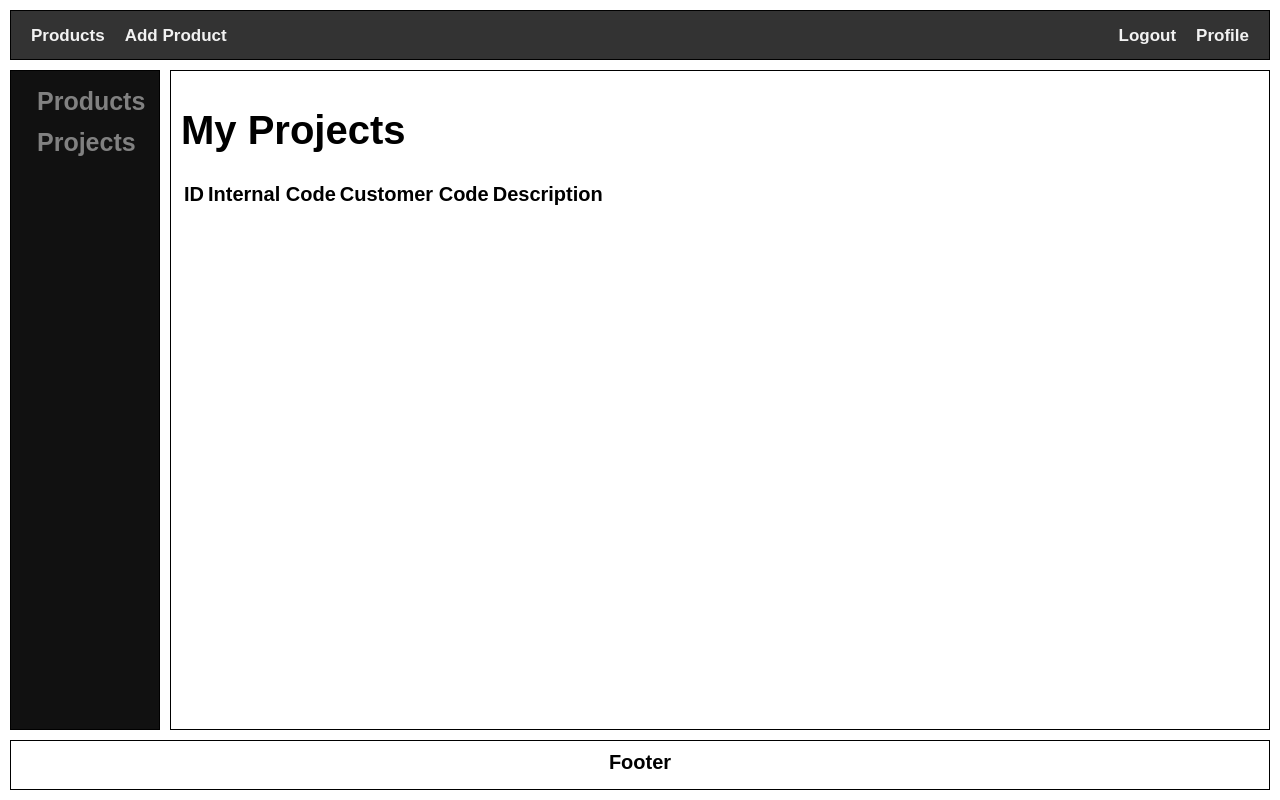
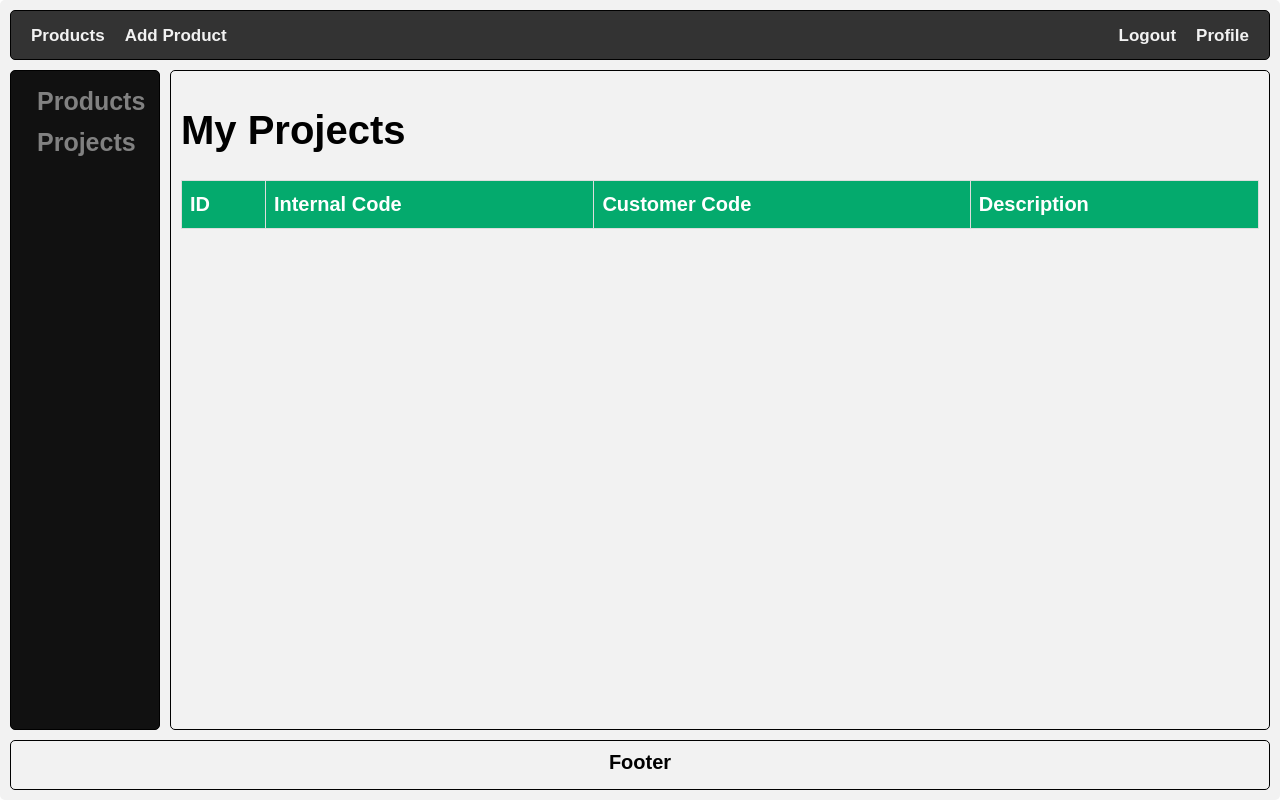
Before and after one commit to patricijus/portfolio, a Flask app: page /product_list in a window 1280 px wide. Run offline with Flask 3, Linux system fonts and the light colour scheme; lists and menus that the app fills with data are empty.

Commit message:
Added full crud to products app

```diff
--- a/my_final_project/products/forms.py
+++ b/my_final_project/products/forms.py
@@ -5,9 +5,11 @@ from wtforms.validators import DataRequired
 
 class ProductForm(FlaskForm):
 
-
-
     name = StringField('Product Name', validators=[DataRequired()])
     internal_code = StringField('Internal Code', validators=[DataRequired()])
     customer_code = StringField('Customer Code', validators=[DataRequired()])
     category_id = SelectField(choices=[])
+
+
+class ProductCategoryForm(FlaskForm):
+    name= StringField('Category Name', validators=[DataRequired()])
--- a/my_final_project/products/templates/product-add.html
+++ b/my_final_project/products/templates/product-add.html
@@ -1,13 +1,14 @@
-{% extends 'index.html' %}
+{% extends 'base.html' %}
 
 {% block content %}
 
 
 <form method="POST">
     {{ form.csrf_token }}
-    {{ form.name.label }} {{ form.name(size=20) }}
+
     {{ form.internal_code.label }} {{ form.internal_code(size=20) }}
     {{ form.customer_code.label }} {{ form.customer_code(size=20) }}
+    {{ form.name.label }} {{ form.name(size=20) }}
     {{ form.category_id.label }} {{ form.category_id }}
     <input type="submit" value="Submit">
 </form>
--- a/my_final_project/products/templates/product-edit.html
+++ b/my_final_project/products/templates/product-edit.html
@@ -1,4 +1,4 @@
-{% extends 'index.html' %}
+{% extends 'base.html' %}
 {% block content %}
 <form method="POST">
     {{ form.csrf_token }}
--- a/my_final_project/products/templates/product-list.html
+++ b/my_final_project/products/templates/product-list.html
@@ -1,7 +1,7 @@
-{% extends 'index.html' %}
+{% extends 'base.html' %}
 
 {% block content %}
-<table class="table">
+<table class="table" id="products">
     <thead>
         <tr>
             <th scope="col">ID</th>
@@ -17,8 +17,8 @@
         <td>{{ product.internal_code }}</td>
         <td>{{ product.customer_code }}</td>
         <td>{{ product.name }}</td>
-        <td>Edit</td>
-        <td>Delete</td>
+
+        <td><a href="{{ url_for('products.delete_product', id=product.id) }}">Delete</a></td>
     </tr>
 
     {% endfor %}
--- a/my_final_project/products/templates/product-main.html
+++ b/my_final_project/products/templates/product-main.html
@@ -1,4 +1,4 @@
-{% extends 'index.html' %}
+{% extends 'base.html' %}
 {% block content %}
     <h1>Products</h1>
 {% endblock content %}<h1>Products</h1>
--- a/my_final_project/products/views.py
+++ b/my_final_project/products/views.py
@@ -1,4 +1,6 @@
+
 from flask import render_template, Blueprint, redirect, request, url_for
+from sqlalchemy.exc import IntegrityError
 from .models import Product, ProductCategory
 from .forms import ProductForm
 from my_final_project import db
@@ -23,39 +25,96 @@ def add_product():
     form.category_id.choices = CATEGORIES
     error = None
     if form.validate_on_submit():
+        try:
 
-        product = Product(
-            name=form.name.data,
-            customer_code=form.customer_code.data,
-            internal_code=form.internal_code.data,
-            category_id=form.category_id.data)
+            product = Product(
+                name=form.name.data,
+                customer_code=form.customer_code.data,
+                internal_code=form.internal_code.data,
+                category_id=form.category_id.data)
 
-        db.session.add(product)
-        db.session.commit()
-        print(form.category_id.data)
+            db.session.add(product)
+            db.session.commit()
+
+        except IntegrityError:
+            error = "Duplicate"
+            db.session.rollback()
+            return redirect(url_for('products.add_product'))
+
         return redirect(url_for('products.product_list'))
 
     return render_template('product-add.html', form=form)
+
+
+# @bp.get('/edit_product/<int:id>')
+# def edit_product(id):
+#     categories = ProductCategory.query.all()
+#     CATEGORIES = [(category.id, category.name) for category in categories]
+#     form = ProductForm()
+#     form.category_id.choices = CATEGORIES
+#     product = Product.query.filter_by(id=id).first()
+
+#     form.name.data = product.name
+#     form.customer_code.data = product.customer_code
+#     form.internal_code.data = product.internal_code
+#     form.category_id.data = product.category_id
+#     return render_template('product-add.html', form=form)
+
+# @bp.post('/edit_product/<int:id>')
+# def edit_products(id):
+#     categories = ProductCategory.query.all()
+#     CATEGORIES = [(category.id, category.name) for category in categories]
+#     form = ProductForm()
+#     form.category_id.choices = CATEGORIES
+#     product = Product.query.filter_by(id=id).first()
+#     if form.validate_on_submit():
+
+#         product.name = form.name.data
+#         product.customer_code = form.customer_code.data
+#         product.internal_code = form.internal_code.data
+#         product.category_id = form.category_id.data
+#         db.session.commit()
+#         return redirect(url_for('products.product_list'))
+#     return redirect(url_for('products.product_list'))
 
 @bp.route('/edit_product/<int:id>', methods=['GET','POST'])
 def edit_product(id):
     categories = ProductCategory.query.all()
     CATEGORIES = [(category.id, category.name) for category in categories]
-    form = ProductForm()
-    form.category_id.choices = CATEGORIES
+
     product = Product.query.filter_by(id=id).first()
 
-    if form.validate_on_submit():
-        product.name = form.name.data
-        product.customer_code = form.customer_code.data
-        product.internal_code = form.internal_code.data
-        product.category_id = form.category_id.data
-        db.session.commit()
-        return redirect(url_for('products.product_list'))
+    form = ProductForm(category_id = product.category_id)
+    form.category_id.choices = CATEGORIES
+
+    if request.method == 'POST' and form.validate_on_submit():
+        try:
+            product.name = form.name.data
+            product.customer_code = form.customer_code.data
+            product.internal_code = form.internal_code.data
+            product.category_id = form.category_id.data
+            db.session.commit()
+            return redirect(url_for('products.product_list'))
+        except IntegrityError:
+            error = "Duplicate"
+            db.session.rollback()
+            return redirect(url_for('products.product_list'))
+
     if request.method == 'GET':
+
         form.name.data = product.name
         form.customer_code.data = product.customer_code
         form.internal_code.data = product.internal_code
-        form.category_id.data = product.category_id
+        # form.category_id.data = product.category_id
+        # form.category_id.default = -product.category_id
+
         return render_template('product-add.html', form=form)
+
     return redirect(url_for('products.product_list'))
+
+@bp.route('/delete_product/<int:id>', methods=['POST', 'GET'])
+def delete_product(id):
+    product = Product.query.filter_by(id=id).first()
+    db.session.delete(product)
+    db.session.commit()
+    return redirect(url_for('products.product_list'))
--- a/my_final_project/static/css/main.css
+++ b/my_final_project/static/css/main.css
@@ -84,3 +84,57 @@ body {
   grid-column-end: 5;
   text-align: center;
 }
+
+input[type=text], select {
+  width: 100%;
+  padding: 12px 20px;
+  margin: 8px 0;
+  display: inline-block;
+  border: 1px solid #ccc;
+  border-radius: 4px;
+  box-sizing: border-box;
+}
+
+input[type=submit] {
+  width: 100%;
+  background-color: #4CAF50;
+  color: white;
+  padding: 14px 20px;
+  margin: 8px 0;
+  border: none;
+  border-radius: 4px;
+  cursor: pointer;
+}
+
+input[type=submit]:hover {
+  background-color: #45a049;
+}
+
+div {
+  border-radius: 5px;
+  background-color: #f2f2f2;
+  padding: 20px;
+}
+
+#products {
+  font-family: Arial, Helvetica, sans-serif;
+  border-collapse: collapse;
+  width: 100%;
+}
+
+#products td, #products th {
+  border: 1px solid #ddd;
+  padding: 8px;
+}
+
+#products tr:nth-child(even){background-color: #f2f2f2;}
+
+#products tr:hover {background-color: #ddd;}
+
+#products th {
+  padding-top: 12px;
+  padding-bottom: 12px;
+  text-align: left;
+  background-color: #04AA6D;
+  color: white;
+}
```
Also changed, not shown: my_final_project/templates/base.html (renamed from my_final_project/templates/index.html).
